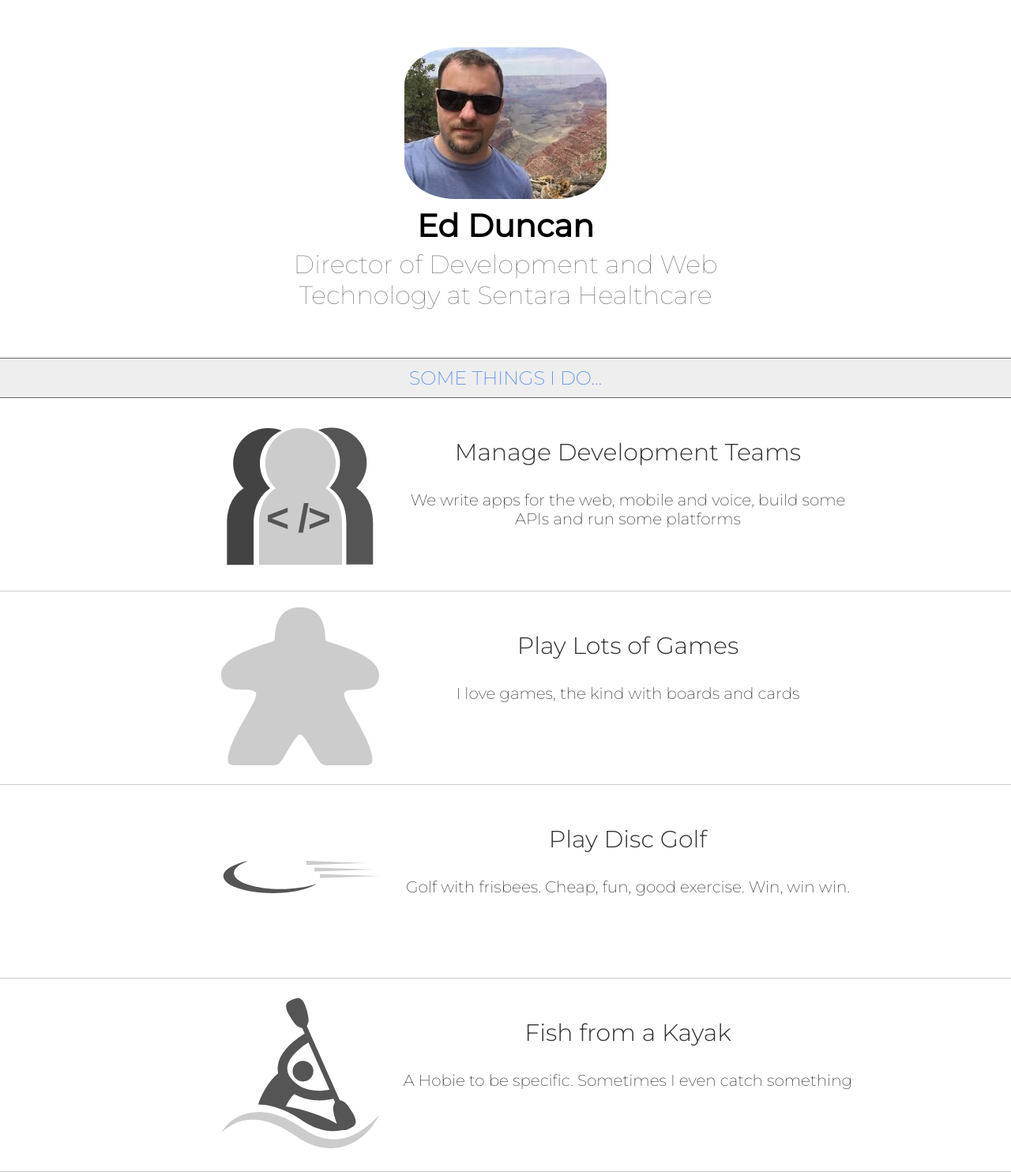
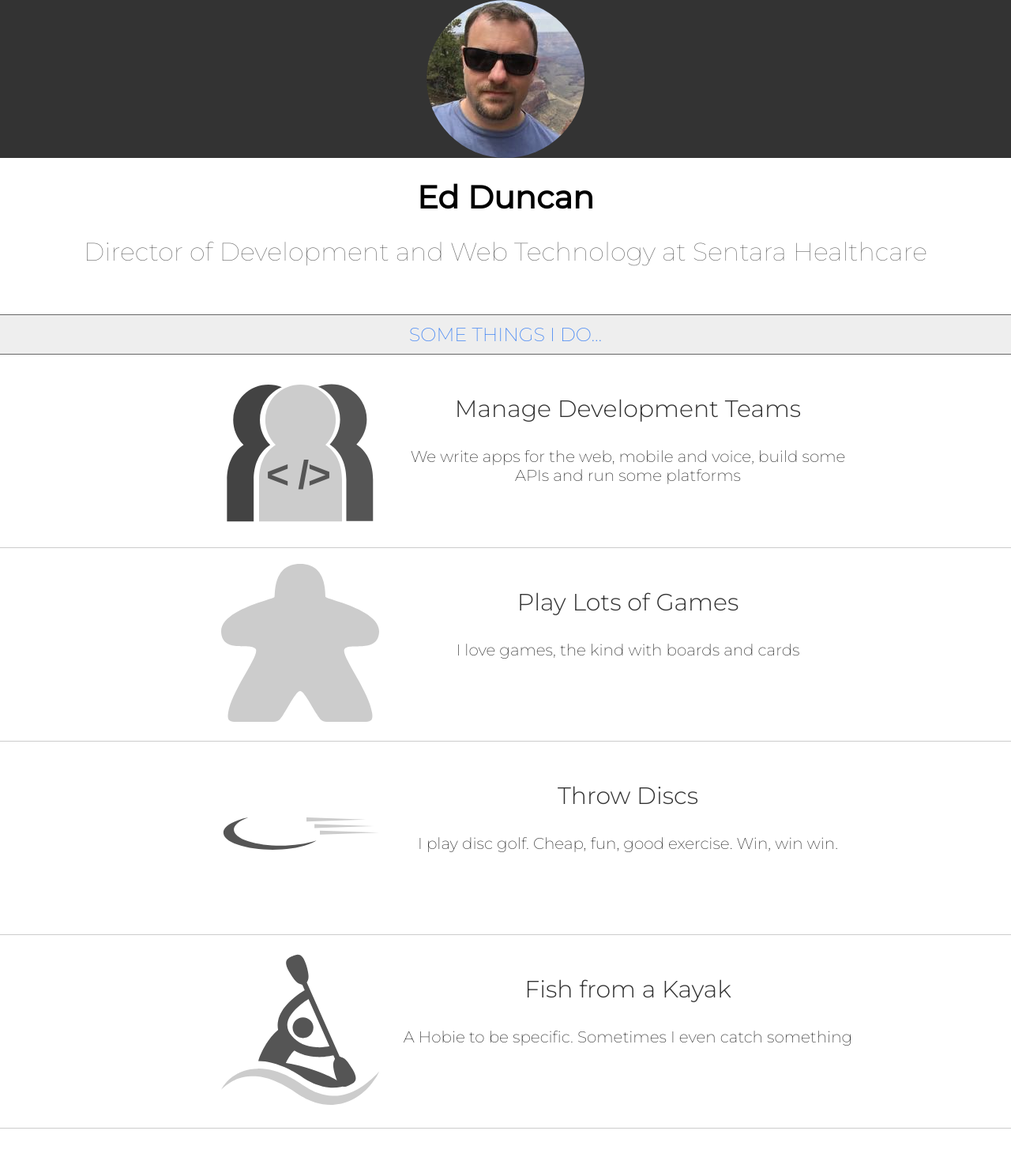
Before and after one commit to eaduncan/edduncan_me, a Jekyll site: the page built from index.html, in a window 1280 px wide. Shown: the whole page at 79% size. Built offline with Jekyll 4.4.1, drawn with Linux system fonts in a browser that asks for light colours; after the commit the page ends 1429 px from its top, so only the background shows below that.

Commit message:
Updated avatar and header

```diff
--- a/_posts/2017-07-03-discgolf.markdown
+++ b/_posts/2017-07-03-discgolf.markdown
@@ -1,7 +1,7 @@
 ---
-title:  "Play Disc Golf"
+title:  "Throw Discs"
 layout: post
-blurb: "Golf with frisbees. Cheap, fun, good exercise. Win, win win."
+blurb: "I play disc golf. Cheap, fun, good exercise. Win, win win."
 date:   2017-07-03 12:00:00 -0400
 list-image: discgolf.svg
 categories: interests
--- a/css/styles.sass
+++ b/css/styles.sass
@@ -12,16 +12,21 @@ html
 
 header
   text-align: center
-  padding: 60px 40px 0 40px
-  margin: 0 auto
-  max-width: 720px
+  padding: 0
+  margin: 0
+  width: 100%
+
+  .header-bg
+    background-color: #333
+    padding: 0
+    height: 200px
 
   h1
     font-size: 40px
-    margin: 5px auto
+    margin: 25px auto
 
   .avatar
-    border-radius: 25%
+    border-radius: 50%
 
   .sub
     color: #666
--- a/index.html
+++ b/index.html
@@ -4,10 +4,12 @@ title: Ed Duncan
 hasSearch: true
 ---
 
-<header >
+<header>
+  <div class="header-bg">
     <img class="avatar" src="images/avatar.jpg" />
-    <h1>{{ page.title }}</h1>
-    <p class="sub">Director of Development and Web Technology at Sentara Healthcare</p>
+  </div>
+  <h1>{{ page.title }}</h1>
+  <p class="sub">Director of Development and Web Technology at Sentara Healthcare</p>
 </header>
 
 <main>
```
Also changed, not shown: images/avatar.jpg, 11 other files.
